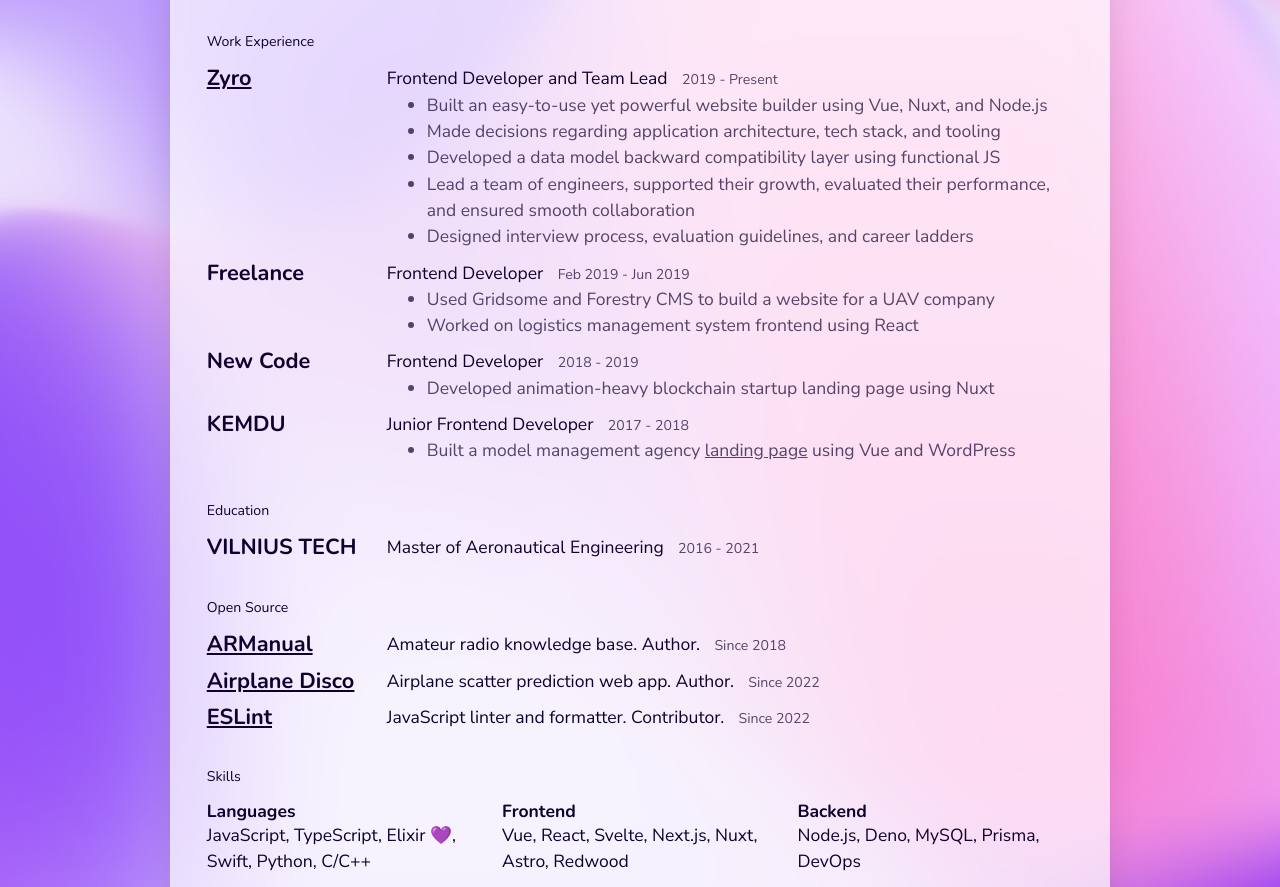
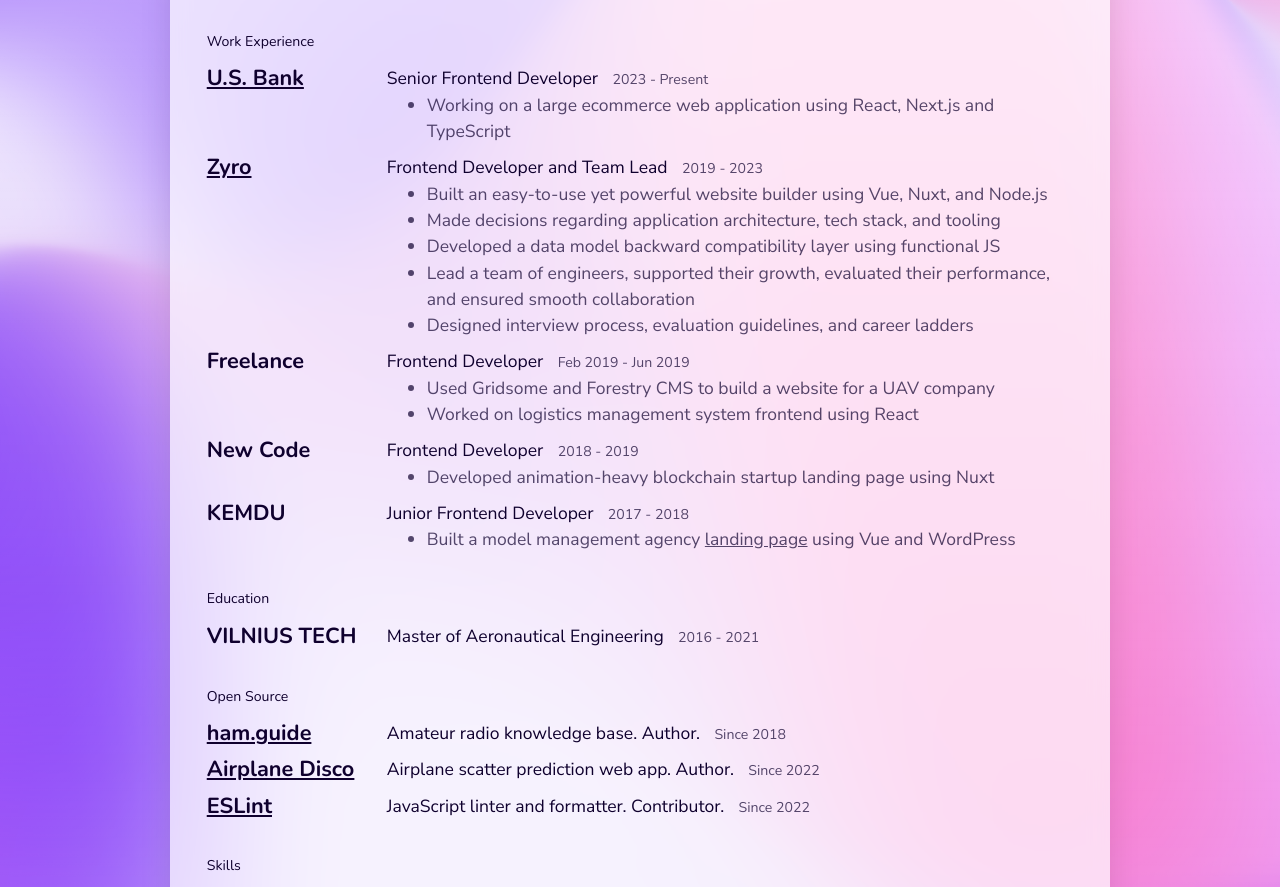
Before and after one commit to domnantas/domnantas.lt, an Astro site: page /resume in a window 1280 px wide. Shown: the part 338-1225 px from the top of the page. Built offline with nearby package versions, Linux system fonts and the light colour scheme; Astro itself is replaced by a stand-in of ours; animation ran at ten frames a second.

Commit message:
Update resume

```diff
--- a/src/pages/resume.astro
+++ b/src/pages/resume.astro
@@ -55,10 +55,23 @@
 			<h3 class="section-title">Work Experience</h3>
 			<div class="workplaces">
 				<div class="workplace">
+					<h4><a href="https://usbank.com">U.S. Bank</a></h4>
+					<p>
+						<span class="position">Senior Frontend Developer</span>
+						<span class="date lighter">2023 - Present</span>
+					</p>
+					<ul class="experiences lighter">
+						<li>
+							Working on a large ecommerce web application using React, Next.js
+							and TypeScript
+						</li>
+					</ul>
+				</div>
+				<div class="workplace">
 					<h4><a href="https://zyro.com">Zyro</a></h4>
 					<p>
 						<span class="position">Frontend Developer and Team Lead</span>
-						<span class="date lighter">2019 - Present</span>
+						<span class="date lighter">2019 - 2023</span>
 					</p>
 					<ul class="experiences lighter">
 						<li>
@@ -138,7 +151,7 @@
 			<h3 class="section-title">Open Source</h3>
 			<div class="open-source-projects">
 				<div class="open-source-project">
-					<h4><a href="https://armanual.org" target="_blank">ARManual</a></h4>
+					<h4><a href="https://ham.guide" target="_blank">ham.guide</a></h4>
 					<p>
 						<span class="project-description">
 							Amateur radio knowledge base. Author.
@@ -180,11 +193,11 @@
 			<div class="skills">
 				<div class="skill-category">
 					<h4 class="skill-category-title">Languages</h4>
-					JavaScript, TypeScript, Elixir 💜, Swift, Python, C/C++
+					JavaScript, TypeScript, Elixir, Swift, Python
 				</div>
 				<div class="skill-category">
 					<h4 class="skill-category-title">Frontend</h4>
-					Vue, React, Svelte, Next.js, Nuxt, Astro, Redwood
+					Vue, React, Svelte, Next.js, Nuxt, Astro
 				</div>
 				<div class="skill-category">
 					<h4 class="skill-category-title">Backend</h4>
@@ -402,6 +415,7 @@
 	@media (prefers-color-scheme: dark) {
 		:root {
 			--color-text: hsl(var(--primary-hue), 100%, 91%);
+			--color-background: hsl(260, 9%, 13%);
 		}
 		.page-wrapper {
 			background: linear-gradient(
@@ -412,7 +426,7 @@
 		}
 
 		#gradient-canvas {
-			--gradient-color-3: #201e24;
+			--gradient-color-3: var(--color-background);
 		}
 
 		.text-gradient {
@@ -431,7 +445,7 @@
 
 	@media print {
 		body {
-			font-size: 14px;
+			font-size: 13px;
 		}
 
 		.page-wrapper {
@@ -479,5 +493,9 @@
 		.skills {
 			grid-template-columns: 1fr 1fr 1fr;
 		}
+
+		.section-title {
+			margin-top: var(--space-m);
+		}
 	}
 </style>
```
Also changed, not shown: 1 other file.
